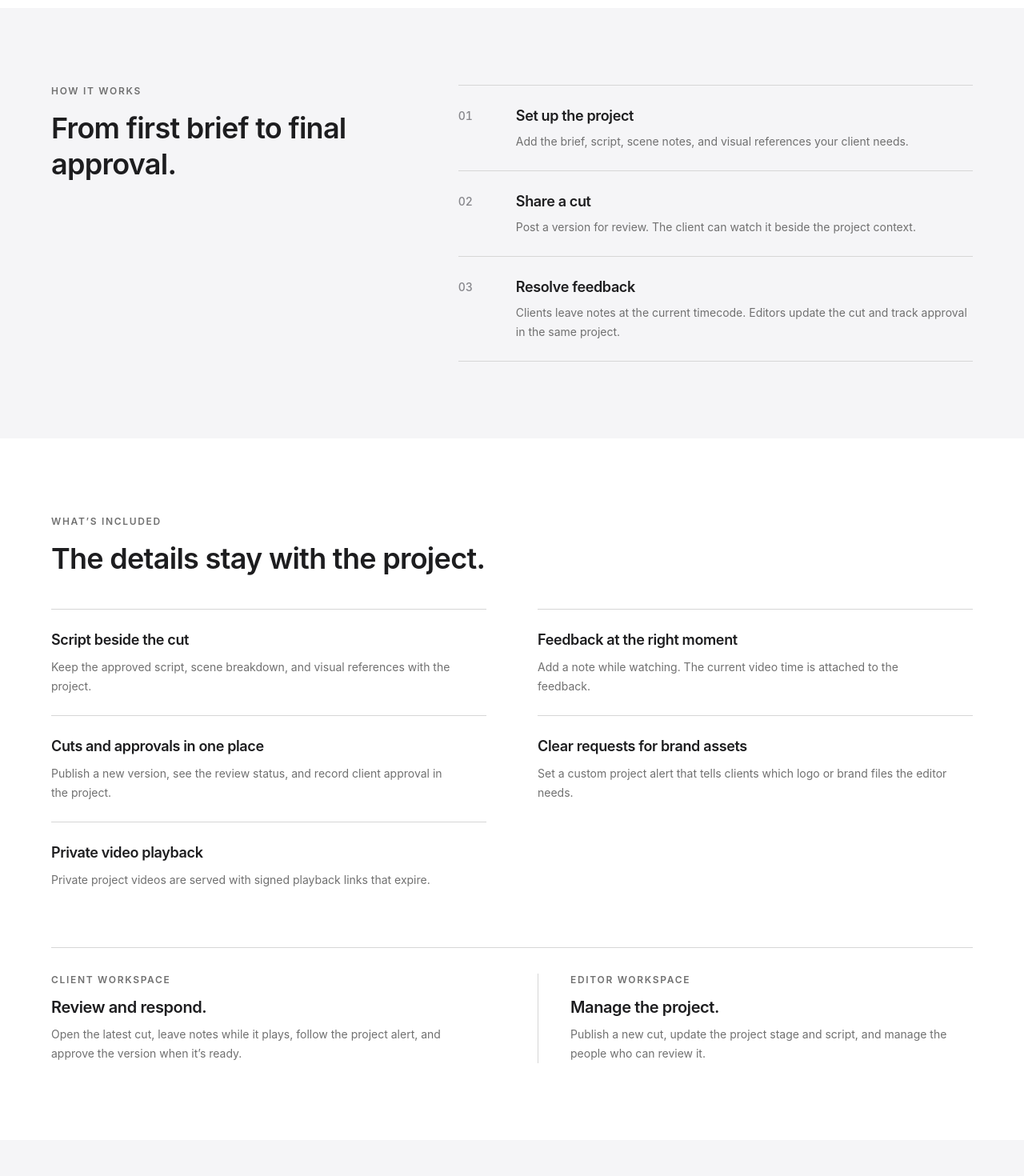
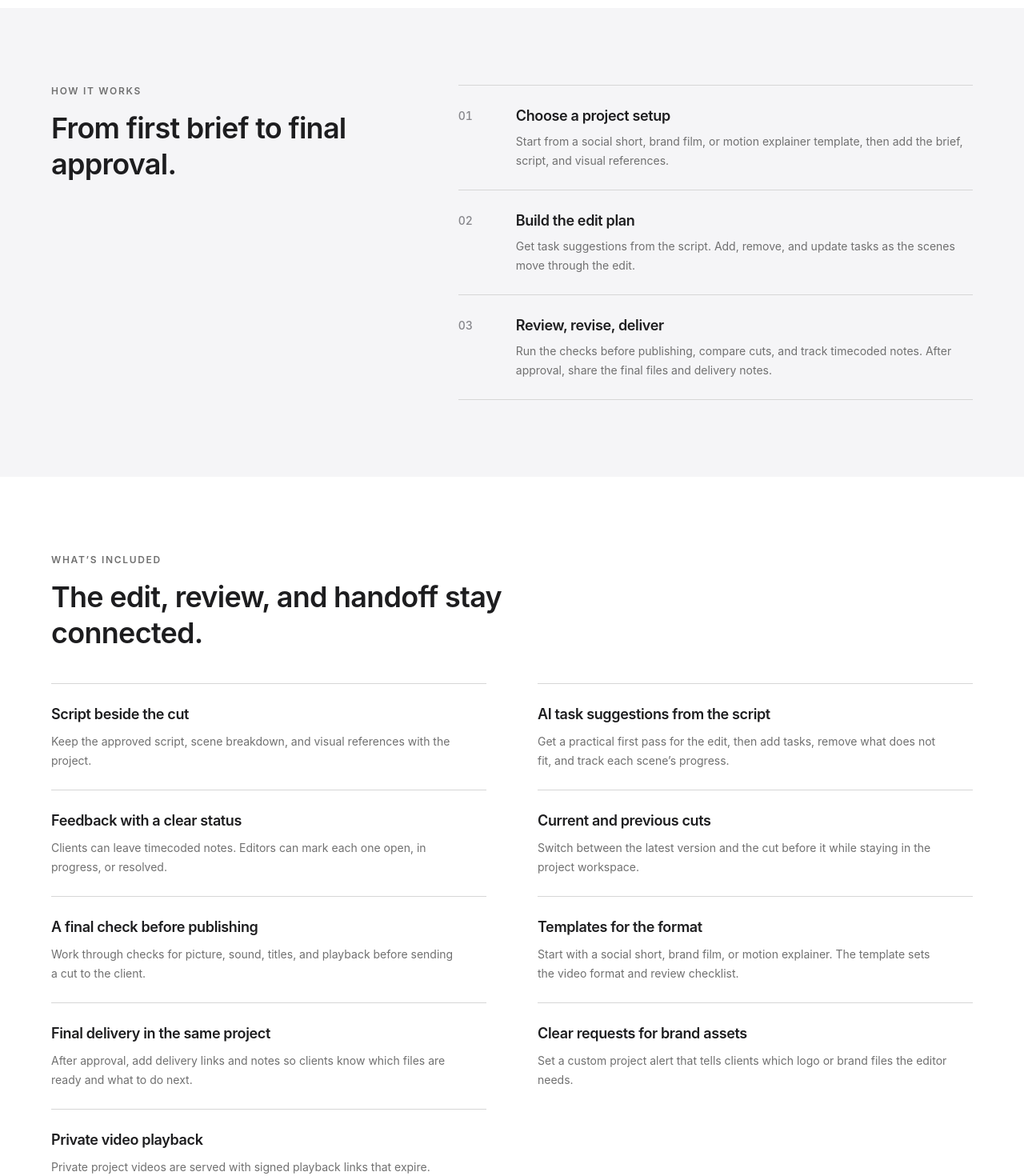
Before and after one commit to ac-ennadi/synccut_dimo, a Next.js app: page / in a window 1280 px wide. Shown: the part 1180-2650 px from the top of the page at 80% size. Built offline with nearby package versions, Linux system fonts and the light colour scheme; no server answers.

Commit message:
content: describe editor tools on landing page

```diff
--- a/src/components/landing/HowItWorksSection.tsx
+++ b/src/components/landing/HowItWorksSection.tsx
@@ -3,18 +3,18 @@
 const steps = [
   {
     number: '01',
-    title: 'Set up the project',
-    description: 'Add the brief, script, scene notes, and visual references your client needs.',
+    title: 'Choose a project setup',
+    description: 'Start from a social short, brand film, or motion explainer template, then add the brief, script, and visual references.',
   },
   {
     number: '02',
-    title: 'Share a cut',
-    description: 'Post a version for review. The client can watch it beside the project context.',
+    title: 'Build the edit plan',
+    description: 'Get task suggestions from the script. Add, remove, and update tasks as the scenes move through the edit.',
   },
   {
     number: '03',
-    title: 'Resolve feedback',
-    description: 'Clients leave notes at the current timecode. Editors update the cut and track approval in the same project.',
+    title: 'Review, revise, deliver',
+    description: 'Run the checks before publishing, compare cuts, and track timecoded notes. After approval, share the final files and delivery notes.',
   },
 ];
 
--- a/src/components/landing/ProjectFeaturesSection.tsx
+++ b/src/components/landing/ProjectFeaturesSection.tsx
@@ -4,12 +4,28 @@ const features = [
     description: 'Keep the approved script, scene breakdown, and visual references with the project.',
   },
   {
-    title: 'Feedback at the right moment',
-    description: 'Add a note while watching. The current video time is attached to the feedback.',
+    title: 'AI task suggestions from the script',
+    description: 'Get a practical first pass for the edit, then add tasks, remove what does not fit, and track each scene’s progress.',
   },
   {
-    title: 'Cuts and approvals in one place',
-    description: 'Publish a new version, see the review status, and record client approval in the project.',
+    title: 'Feedback with a clear status',
+    description: 'Clients can leave timecoded notes. Editors can mark each one open, in progress, or resolved.',
+  },
+  {
+    title: 'Current and previous cuts',
+    description: 'Switch between the latest version and the cut before it while staying in the project workspace.',
+  },
+  {
+    title: 'A final check before publishing',
+    description: 'Work through checks for picture, sound, titles, and playback before sending a cut to the client.',
+  },
+  {
+    title: 'Templates for the format',
+    description: 'Start with a social short, brand film, or motion explainer. The template sets the video format and review checklist.',
+  },
+  {
+    title: 'Final delivery in the same project',
+    description: 'After approval, add delivery links and notes so clients know which files are ready and what to do next.',
   },
   {
     title: 'Clear requests for brand assets',
@@ -28,7 +44,7 @@ export function ProjectFeaturesSection() {
         <div className="max-w-xl">
           <p className="text-xs font-semibold uppercase tracking-[0.14em] text-[#707070]">What’s included</p>
           <h2 className="mt-4 text-3xl font-semibold leading-tight tracking-[-0.035em] text-[#1d1d1f] sm:text-4xl">
-            The details stay with the project.
+            The edit, review, and handoff stay connected.
           </h2>
         </div>
         <dl className="mt-10 grid gap-x-16 sm:grid-cols-2">
@@ -45,14 +61,14 @@ export function ProjectFeaturesSection() {
             <p className="text-xs font-semibold uppercase tracking-[0.14em] text-[#707070]">Client workspace</p>
             <h3 id="client-workspace-heading" className="mt-3 text-xl font-semibold tracking-[-0.02em] text-[#1d1d1f]">Review and respond.</h3>
             <p className="mt-2 max-w-lg text-sm leading-6 text-[#707070]">
-              Open the latest cut, leave notes while it plays, follow the project alert, and approve the version when it’s ready.
+              Watch the latest or previous cut, leave notes at a timecode, follow their status, and approve the version when it’s ready.
             </p>
           </section>
           <section aria-labelledby="editor-workspace-heading" className="border-[#d6d6d6] sm:border-l sm:pl-10">
             <p className="text-xs font-semibold uppercase tracking-[0.14em] text-[#707070]">Editor workspace</p>
             <h3 id="editor-workspace-heading" className="mt-3 text-xl font-semibold tracking-[-0.02em] text-[#1d1d1f]">Manage the project.</h3>
             <p className="mt-2 max-w-lg text-sm leading-6 text-[#707070]">
-              Publish a new cut, update the project stage and script, and manage the people who can review it.
+              Turn the script into editable tasks, run the publish checklist, and prepare approved files for delivery.
             </p>
           </section>
         </div>
```
